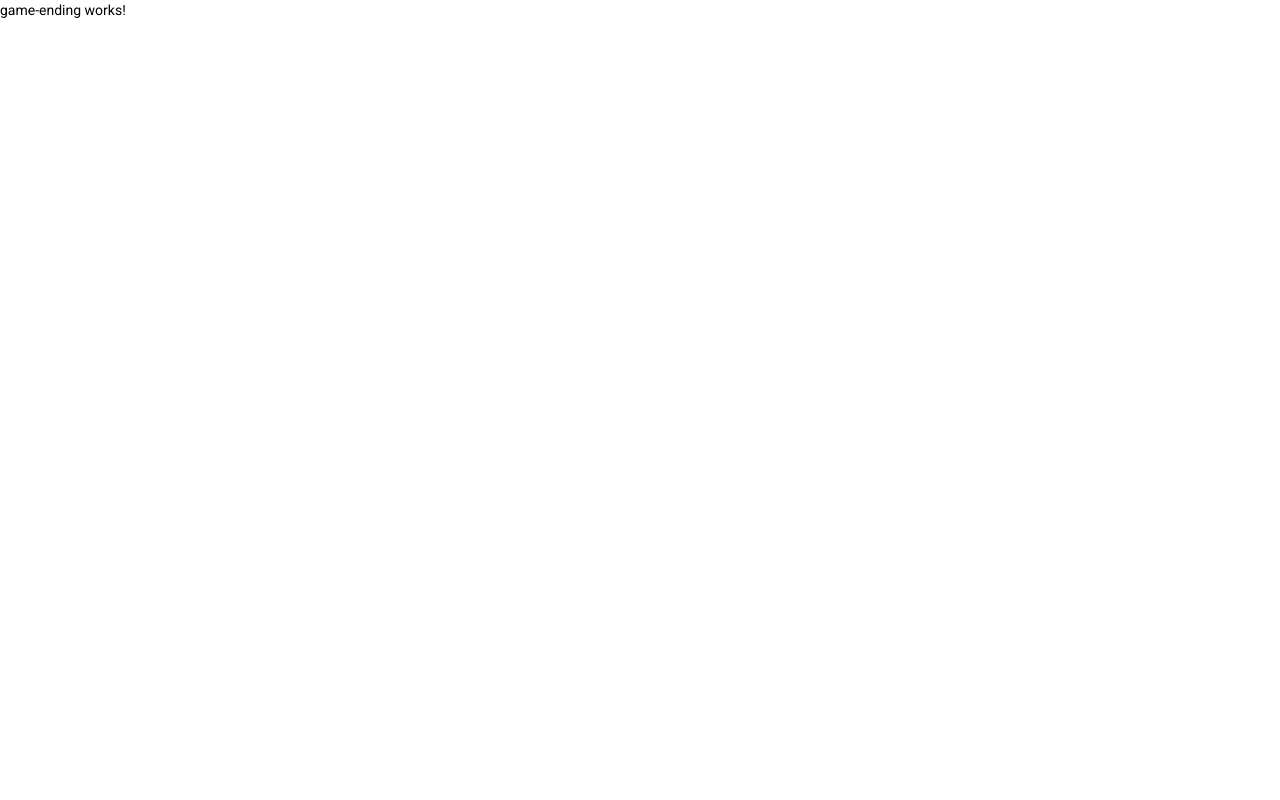
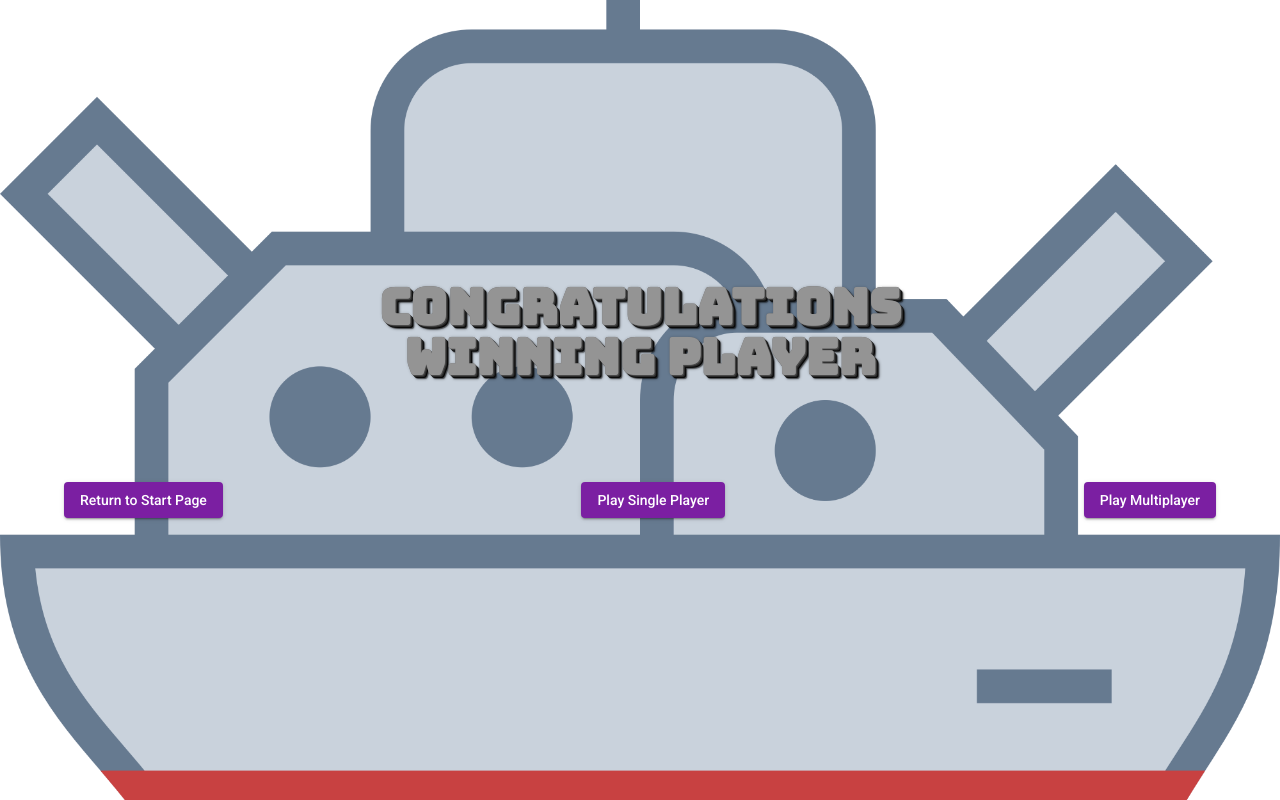
Before and after one commit to empire1138/Angular-BattleShip-Frontend, an Angular app: page /game-ending in a window 1280 px wide. Built offline with nearby package versions, Linux system fonts and the light colour scheme.

Commit message:
working on socketIO

```diff
--- a/src/app/app.module.ts
+++ b/src/app/app.module.ts
@@ -4,7 +4,6 @@ import { BrowserModule } from '@angular/platform-browser';
 import { AppRoutingModule } from './app-routing.module';
 import { AppComponent } from './app.component';
 import { StartPageComponent } from './start-page/start-page.component';
-import { WinPageComponent } from './win-page/win-page.component';
 import { PageNotFoundComponent } from './page-not-found/page-not-found.component';
 import { SinglePlayerComponent } from './single-player/single-player.component';
 import { MultiplayerComponent } from './multiplayer/multiplayer.component';
@@ -20,7 +19,6 @@ import { MultiplayerGameByCodeComponent } from './multiplayer-game-by-code/multi
   declarations: [
     AppComponent,
     StartPageComponent,
-    WinPageComponent,
     PageNotFoundComponent,
     SinglePlayerComponent,
     MultiplayerComponent,
--- a/src/app/game-ending/game-ending.component.css
+++ b/src/app/game-ending/game-ending.component.css
@@ -0,0 +1,42 @@
+@import url("https://fonts.googleapis.com/css2?family=Bungee&display=swap");
+
+.display-container {
+  width: 100vw;
+  height: 100vh;
+  display: flex;
+  justify-content: center;
+  align-items: center;
+  flex-direction: column;
+  background-image: url("/assets/large-clip-art-battleship.png");
+  background-size: cover;
+  background-repeat: no-repeat;
+  background-position: center center;
+  background-attachment: fixed;
+}
+
+.game-title {
+  display: flex;
+  justify-content: center;
+  align-items: center;
+  flex-direction: column;
+  font-size: 50px;
+  font-weight: bold;
+  line-height: 1em;
+  margin-bottom: 100px;
+  font-family: "Bungee", cursive;
+  color: rgb(148, 148, 148);
+
+  /* Create 3D effect by stacking shadows. */
+  text-shadow: 0px 0px 0 rgb(107, 107, 107), 1px 1px 0 rgb(74, 74, 74),
+    2px 2px 0 rgb(41, 41, 41), 3px 3px 0 rgb(8, 8, 8),
+    4px 4px 3px rgba(0, 0, 0, 0.4), 4px 4px 1px rgba(0, 0, 0, 0.5),
+    0px 0px 3px rgba(0, 0, 0, 0.2);
+}
+
+.start-btn {
+  display: flex;
+  justify-content: space-between;
+  align-items: center;
+  flex-direction: row;
+  width: 90vw;
+}
--- a/src/app/game-ending/game-ending.component.html
+++ b/src/app/game-ending/game-ending.component.html
@@ -1 +1,11 @@
-<p>game-ending works!</p>
+<div class="display-container">
+    <div class="game-title">
+      <div>Congratulations</div>
+      <div>Winning player</div>
+    </div>
+    <div class="start-btn">
+      <button mat-raised-button color="primary" >Return to Start Page</button>
+      <button mat-raised-button color="primary" >Play Single Player</button>
+      <button mat-raised-button color="primary" >Play Multiplayer</button>
+    </div>
+  </div>
--- a/src/app/game-ending/game-ending.component.ts
+++ b/src/app/game-ending/game-ending.component.ts
@@ -1,4 +1,5 @@
 import { Component, OnInit } from '@angular/core';
+import { Router } from '@angular/router';
 
 @Component({
   selector: 'app-game-ending',
@@ -7,9 +8,18 @@ import { Component, OnInit } from '@angular/core';
 })
 export class GameEndingComponent implements OnInit {
 
-  constructor() { }
+  winningPlayer!: string;
+  hasWiningPlayer: boolean = false;
+
+  constructor(private router:Router)  { }
 
   ngOnInit(): void {
   }
 
+  emptycheck(){
+    if (!this.hasWiningPlayer){
+      this.router.navigate(['']);
+    }
+  }
+
 }
--- a/src/app/multiplayer/multiplayer.component.ts
+++ b/src/app/multiplayer/multiplayer.component.ts
@@ -35,7 +35,7 @@ export class MultiplayerComponent implements OnInit {
   infoMessageDisplay: string = '';
   firedShotsArray: number[] = []
   returnHitMissCheck: boolean = false;
-  currentGameRoomNumber: number = 0;
+  currentGameRoomNumber!: number;
 
   cpuDestroyerCount: number = 0
   cpuSubmarineCount: number = 0
@@ -61,6 +61,7 @@ export class MultiplayerComponent implements OnInit {
   ngAfterViewInit() {
     this.createBoard(this.userGrid, this.userSquares);
     this.createBoard(this.computerGrid, this.computerSquares);
+    this.getRoomNumber();
   }
 
   constructor(private renderer: Renderer2,
@@ -74,7 +75,7 @@ export class MultiplayerComponent implements OnInit {
     //Step 1 Setup the connection and request for a Player Number. In socketIO Service
     this.socketIO.setupSocketConnection();
     // Get Room Number
-    this.getRoomNumber();
+    //this.getRoomNumber();
     // Step 2 Receive the player number
     this.playerNumberReceived();
     // Step 3 Another player has connected or disconnected
--- a/src/app/single-player/single-player.component.ts
+++ b/src/app/single-player/single-player.component.ts
@@ -1,6 +1,7 @@
 import { ThrowStmt } from '@angular/compiler';
 import { AfterViewInit, Component, Directive, ElementRef, OnInit, Query, Renderer2, ViewChild } from '@angular/core';
 import { CdkDragDrop, moveItemInArray, transferArrayItem } from "@angular/cdk/drag-drop";
+import {  NavigationExtras, Router } from '@angular/router';
 
 
 @Component({
@@ -61,7 +62,11 @@ export class SinglePlayerComponent implements OnInit, AfterViewInit {
     this.createBoard(this.computerGrid, this.computerSquares);
   }
 
-  constructor(private renderer: Renderer2, private he: ElementRef) { }
+  constructor(
+    private renderer: Renderer2,
+    private he: ElementRef,
+    private router: Router
+    ) { }
 
   ngOnInit(): void {
 
@@ -232,6 +237,10 @@ export class SinglePlayerComponent implements OnInit, AfterViewInit {
 
   gameOver() {
     this.isGameOver = true
+    setTimeout(() => {
+      this.router.navigate(['game-ending'])
+    }, 20000);
+
   }
 
 
--- a/src/app/start-page/start-page.component.css
+++ b/src/app/start-page/start-page.component.css
@@ -1,33 +1,35 @@
+@import url("https://fonts.googleapis.com/css2?family=Bungee&display=swap");
 
-@import url('https://fonts.googleapis.com/css2?family=Bungee&display=swap');
-
-.display-container{
+.display-container {
   width: 100vw;
   height: 100vh;
   display: flex;
   justify-content: center;
   align-items: center;
   flex-direction: column;
-    background-image: url('/assets/large-clip-art-battleship.png');
+  background-image: url("/assets/large-clip-art-battleship.png");
   background-size: cover;
   background-repeat: no-repeat;
   background-position: center center;
   background-attachment: fixed;
 }
 
-.game-title{
+.game-title {
   font-size: 50px;
   font-weight: bold;
   line-height: 1em;
   margin-bottom: 200px;
-    font-family: 'Bungee', cursive;
-	color: rgb(148,148,148);
+  font-family: "Bungee", cursive;
+  color: rgb(148, 148, 148);
 
   /* Create 3D effect by stacking shadows. */
-	text-shadow:0px 0px 0 rgb(107,107,107),1px 1px 0 rgb(74,74,74),2px 2px 0 rgb(41,41,41), 3px 3px 0 rgb(8,8,8),4px 4px 3px rgba(0,0,0,0.4),4px 4px 1px rgba(0,0,0,0.5),0px 0px 3px rgba(0,0,0,.2);
+  text-shadow: 0px 0px 0 rgb(107, 107, 107), 1px 1px 0 rgb(74, 74, 74),
+    2px 2px 0 rgb(41, 41, 41), 3px 3px 0 rgb(8, 8, 8),
+    4px 4px 3px rgba(0, 0, 0, 0.4), 4px 4px 1px rgba(0, 0, 0, 0.5),
+    0px 0px 3px rgba(0, 0, 0, 0.2);
 }
 
-.start-btn{
+.start-btn {
   display: flex;
   justify-content: space-between;
   align-items: center;
--- a/src/app/win-page/win-page.component.html
+++ /dev/null
@@ -1 +0,0 @@
-<p>win-page works!</p>
--- a/src/app/win-page/win-page.component.ts
+++ /dev/null
@@ -1,15 +0,0 @@
-import { Component, OnInit } from '@angular/core';
-
-@Component({
-  selector: 'app-win-page',
-  templateUrl: './win-page.component.html',
-  styleUrls: ['./win-page.component.css']
-})
-export class WinPageComponent implements OnInit {
-
-  constructor() { }
-
-  ngOnInit(): void {
-  }
-
-}
```
Also changed, not shown: src/app/single-player/single-player.component.html (+25 -9 lines), src/app/win-page/win-page.component.css (deleted), 1 other file (tests, documents, lock files or other folders). Lines whose indentation alone changed are shown as unchanged.
